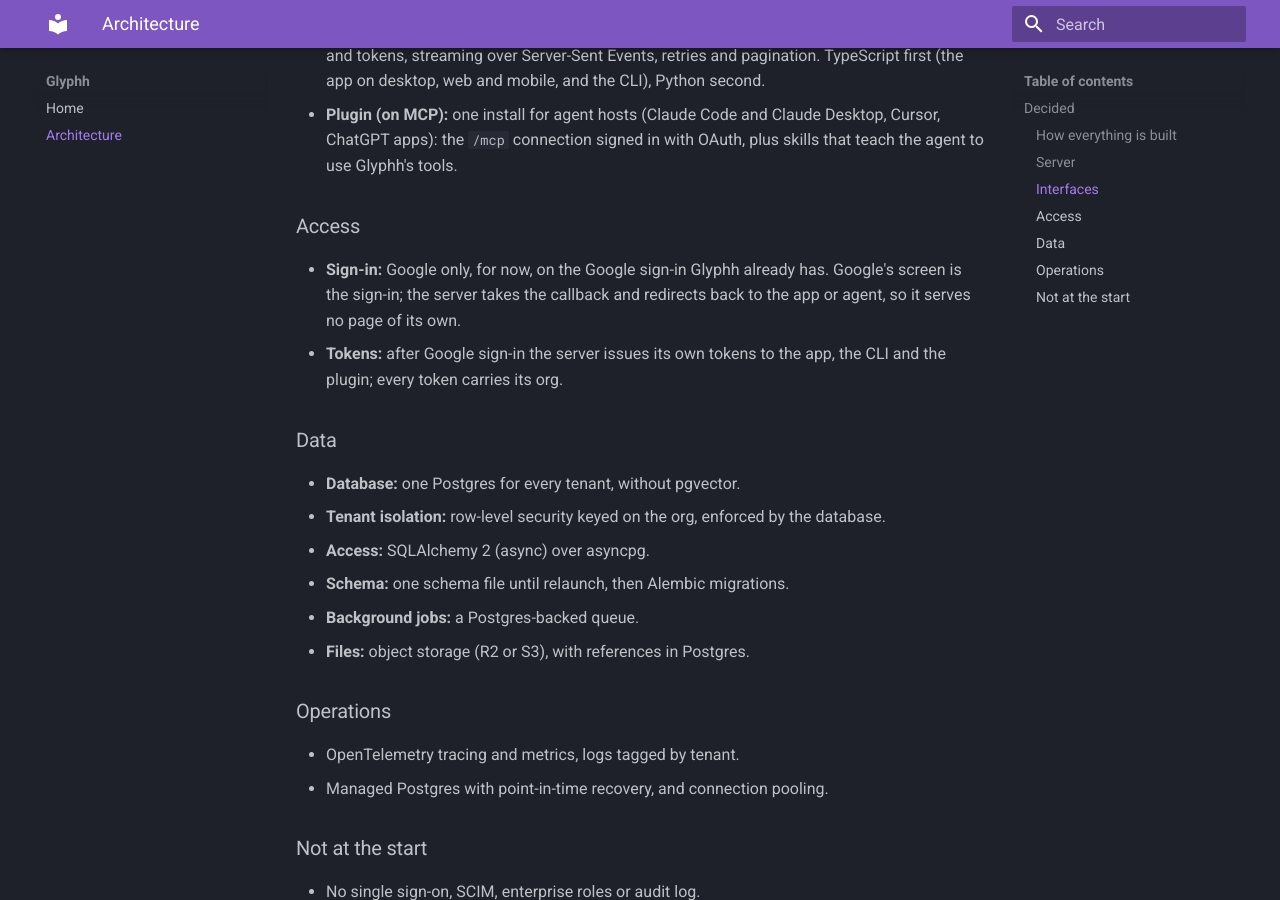
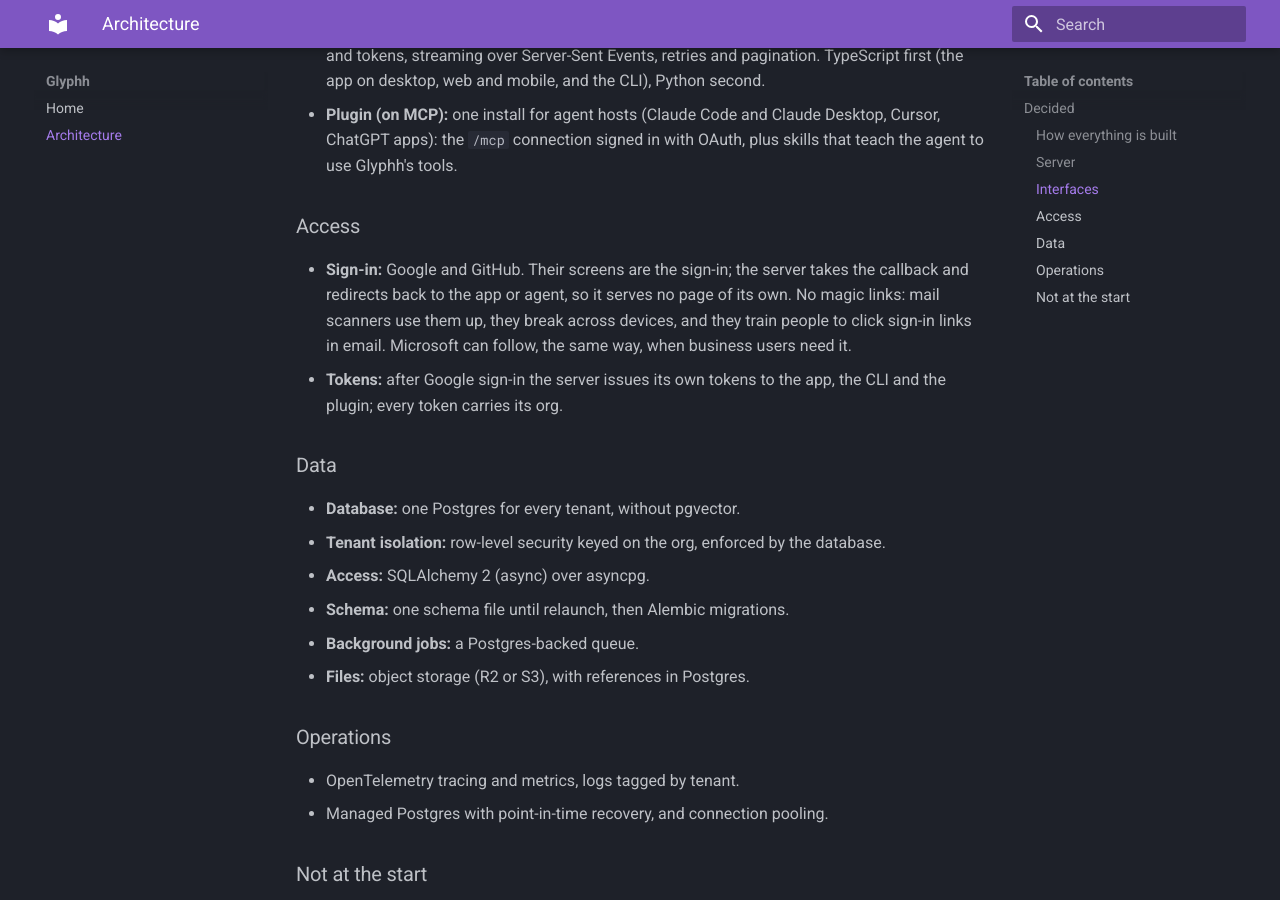
Before and after one commit to glyphh-ai/server, an MkDocs documentation site: the page built from docs/architecture.md, in a window 1280 px wide and 900 px high, scrolled down 1507 px. Built offline with MkDocs 1.6.1 and Material for MkDocs 9.7.7, drawn with Linux system fonts in a browser that asks for light colours.

Commit message:
Architecture: sign-in is Google and GitHub, no magic links
Co-Authored-By: Claude Opus 5.5 <noreply@anthropic.com>

```diff
--- a/docs/architecture.md
+++ b/docs/architecture.md
@@ -39,7 +39,7 @@ Two ways in, one per surface, both in the `glyphh-ai/glyphh` repo (private for n
 
 ### Access
 
-- **Sign-in:** Google only, for now, on the Google sign-in Glyphh already has. Google's screen is the sign-in; the server takes the callback and redirects back to the app or agent, so it serves no page of its own.
+- **Sign-in:** Google and GitHub. Their screens are the sign-in; the server takes the callback and redirects back to the app or agent, so it serves no page of its own. No magic links: mail scanners use them up, they break across devices, and they train people to click sign-in links in email. Microsoft can follow, the same way, when business users need it.
 - **Tokens:** after Google sign-in the server issues its own tokens to the app, the CLI and the plugin; every token carries its org.
 
 ### Data
```
